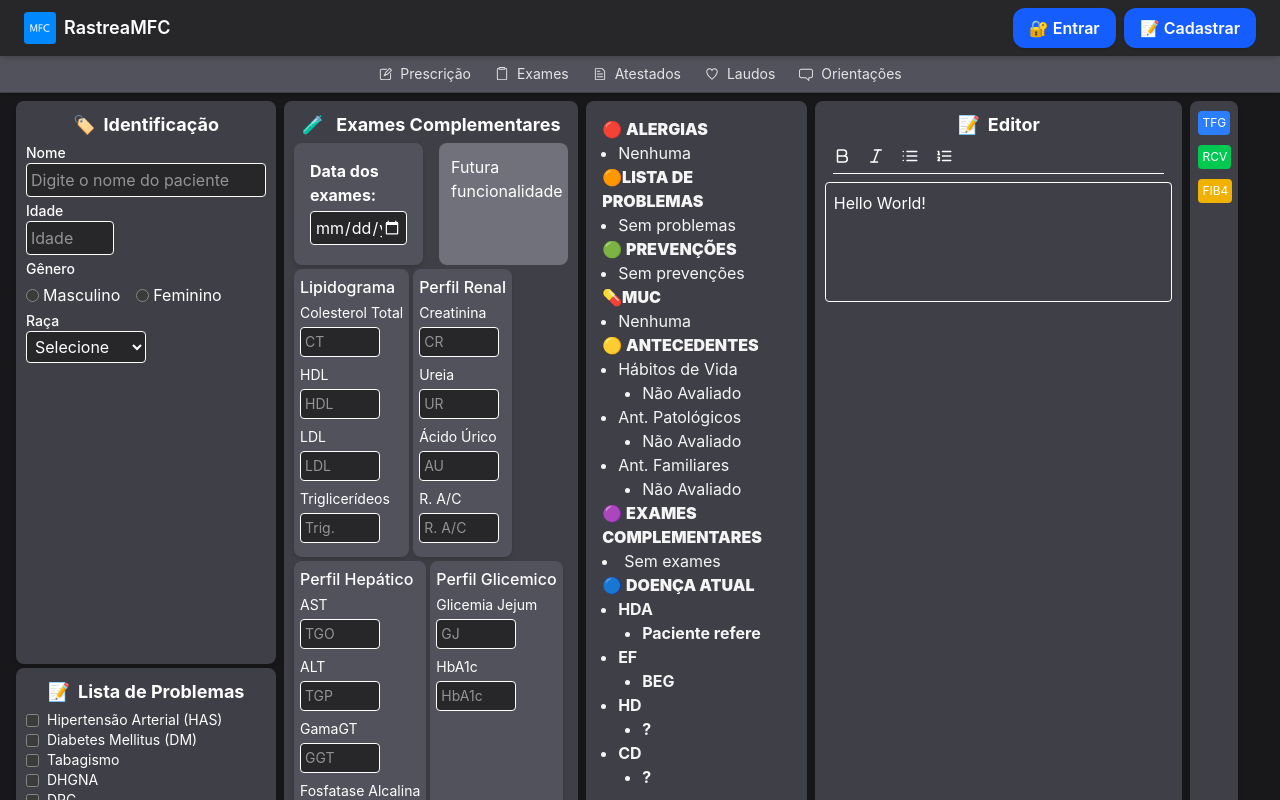
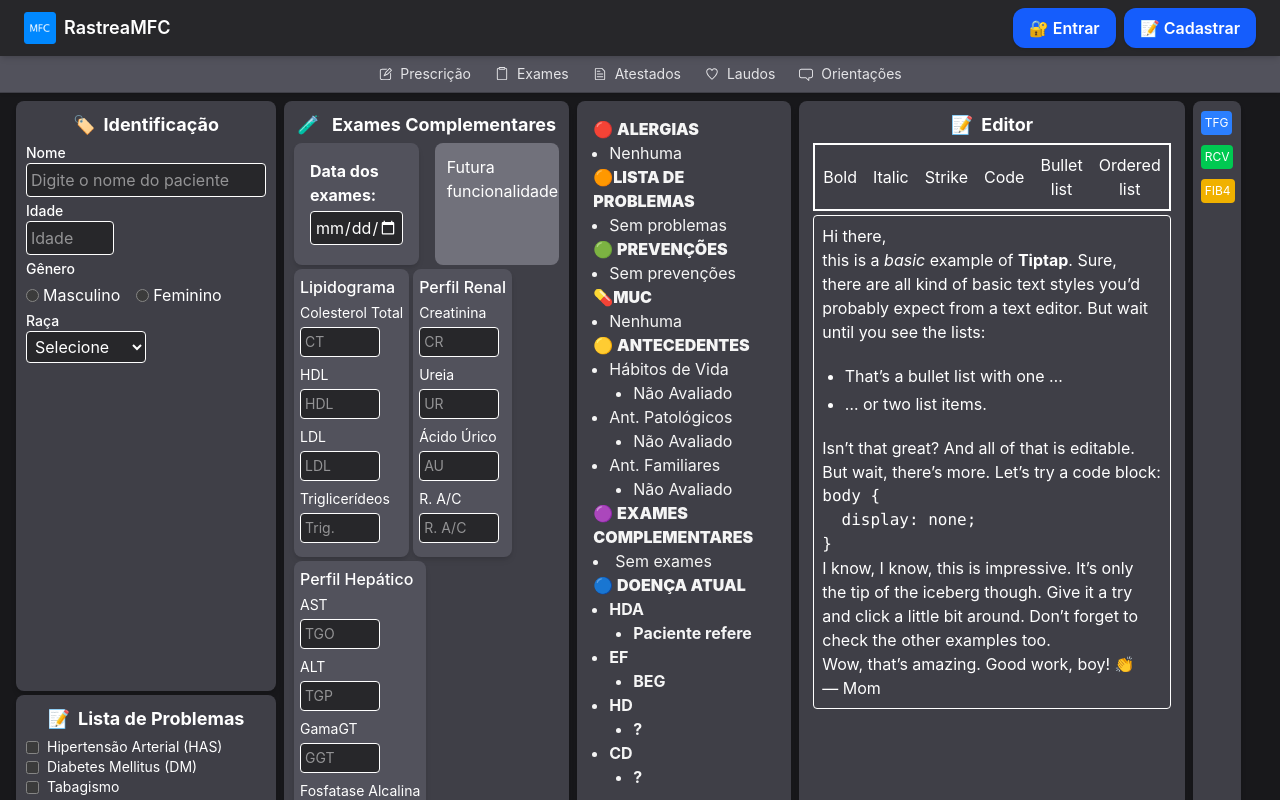
Before and after one commit to gabrielgcmr/RCV_PWA, a React (Vite) app in the folder frontend/: page / in a window 1280 px wide. Shown: the top 800 px of the page. Built offline with nearby package versions, Linux system fonts and the light colour scheme.

Commit message:
Add Tiptap editor components and dependencies; refactor allergies summary component

```diff
--- a/frontend/package.json
+++ b/frontend/package.json
@@ -11,8 +11,13 @@
     "preview": "vite preview"
   },
   "dependencies": {
+    "@heroicons/react": "^2.2.0",
     "@hookform/resolvers": "^5.0.1",
     "@tailwindcss/vite": "^4.0.17",
+    "@tiptap/extension-highlight": "^2.11.7",
+    "@tiptap/extension-link": "^2.11.7",
+    "@tiptap/extension-strike": "^2.11.7",
+    "@tiptap/extension-text-align": "^2.11.7",
     "@tiptap/pm": "^2.11.7",
     "@tiptap/react": "^2.11.7",
     "@tiptap/starter-kit": "^2.11.7",
--- a/frontend/src/components/contents/startPage/SummaryTextTopics/1-Allergies.tsx
+++ b/frontend/src/components/contents/startPage/SummaryTextTopics/1-Allergies.tsx
@@ -3,13 +3,13 @@ import { summaryTitle } from "./styles";
 // src/textTopics/Allergies.tsx
 export default function Allergies() {
   return (
-    <>
+    <div>
       <p className={summaryTitle}>
         🔴 <b>ALERGIAS</b>{" "}
       </p>
       <ul className="list-disc pl-4">
         <li>Nenhuma</li>
       </ul>
-    </>
+    </div>
   );
 }
--- /dev/null
+++ b/frontend/src/components/editors/Content.tsx
@@ -0,0 +1,30 @@
+export const content = `
+<h2>
+  Hi there,
+</h2>
+<p>
+  this is a <em>basic</em> example of <strong>Tiptap</strong>. Sure, there are all kind of basic text styles you’d probably expect from a text editor. But wait until you see the lists:
+</p>
+<ul>
+  <li>
+    That’s a bullet list with one …
+  </li>
+  <li>
+    … or two list items.
+  </li>
+</ul>
+<p>
+  Isn’t that great? And all of that is editable. But wait, there’s more. Let’s try a code block:
+</p>
+<pre><code class="language-css">body {
+  display: none;
+}</code></pre>
+<p>
+  I know, I know, this is impressive. It’s only the tip of the iceberg though. Give it a try and click a little bit around. Don’t forget to check the other examples too.
+</p>
+<blockquote>
+  Wow, that’s amazing. Good work, boy! 👏
+  <br />
+  — Mom
+</blockquote>
+`;
--- /dev/null
+++ b/frontend/src/components/editors/MenuBar.tsx
@@ -0,0 +1,160 @@
+import { useCurrentEditor } from "@tiptap/react";
+
+export const MenuBar = () => {
+  const { editor } = useCurrentEditor();
+
+  if (!editor) {
+    return null;
+  }
+
+  return (
+    <div className="control-group">
+      <div className="button-group">
+        <button
+          onClick={() => editor.chain().focus().toggleBold().run()}
+          disabled={!editor.can().chain().focus().toggleBold().run()}
+          className={editor.isActive("bold") ? "is-active" : ""}
+        >
+          Bold
+        </button>
+        <button
+          onClick={() => editor.chain().focus().toggleItalic().run()}
+          disabled={!editor.can().chain().focus().toggleItalic().run()}
+          className={editor.isActive("italic") ? "is-active" : ""}
+        >
+          Italic
+        </button>
+        <button
+          onClick={() => editor.chain().focus().toggleStrike().run()}
+          disabled={!editor.can().chain().focus().toggleStrike().run()}
+          className={editor.isActive("strike") ? "is-active" : ""}
+        >
+          Strike
+        </button>
+        <button
+          onClick={() => editor.chain().focus().toggleCode().run()}
+          disabled={!editor.can().chain().focus().toggleCode().run()}
+          className={editor.isActive("code") ? "is-active" : ""}
+        >
+          Code
+        </button>
+        <button onClick={() => editor.chain().focus().unsetAllMarks().run()}>
+          Clear marks
+        </button>
+        <button onClick={() => editor.chain().focus().clearNodes().run()}>
+          Clear nodes
+        </button>
+        <button
+          onClick={() => editor.chain().focus().setParagraph().run()}
+          className={editor.isActive("paragraph") ? "is-active" : ""}
+        >
+          Paragraph
+        </button>
+        <button
+          onClick={() =>
+            editor.chain().focus().toggleHeading({ level: 1 }).run()
+          }
+          className={
+            editor.isActive("heading", { level: 1 }) ? "is-active" : ""
+          }
+        >
+          H1
+        </button>
+        <button
+          onClick={() =>
+            editor.chain().focus().toggleHeading({ level: 2 }).run()
+          }
+          className={
+            editor.isActive("heading", { level: 2 }) ? "is-active" : ""
+          }
+        >
+          H2
+        </button>
+        <button
+          onClick={() =>
+            editor.chain().focus().toggleHeading({ level: 3 }).run()
+          }
+          className={
+            editor.isActive("heading", { level: 3 }) ? "is-active" : ""
+          }
+        >
+          H3
+        </button>
+        <button
+          onClick={() =>
+            editor.chain().focus().toggleHeading({ level: 4 }).run()
+          }
+          className={
+            editor.isActive("heading", { level: 4 }) ? "is-active" : ""
+          }
+        >
+          H4
+        </button>
+        <button
+          onClick={() =>
+            editor.chain().focus().toggleHeading({ level: 5 }).run()
+          }
+          className={
+            editor.isActive("heading", { level: 5 }) ? "is-active" : ""
+          }
+        >
+          H5
+        </button>
+        <button
+          onClick={() =>
+            editor.chain().focus().toggleHeading({ level: 6 }).run()
+          }
+          className={
+            editor.isActive("heading", { level: 6 }) ? "is-active" : ""
+          }
+        >
+          H6
+        </button>
+        <button
+          onClick={() => editor.chain().focus().toggleBulletList().run()}
+          className={editor.isActive("bulletList") ? "is-active" : ""}
+        >
+          Bullet list
+        </button>
+        <button
+          onClick={() => editor.chain().focus().toggleOrderedList().run()}
+          className={editor.isActive("orderedList") ? "is-active" : ""}
+        >
+          Ordered list
+        </button>
+        <button
+          onClick={() => editor.chain().focus().toggleCodeBlock().run()}
+          className={editor.isActive("codeBlock") ? "is-active" : ""}
+        >
+          Code block
+        </button>
+        <button
+          onClick={() => editor.chain().focus().toggleBlockquote().run()}
+          className={editor.isActive("blockquote") ? "is-active" : ""}
+        >
+          Blockquote
+        </button>
+        <button
+          onClick={() => editor.chain().focus().setHorizontalRule().run()}
+        >
+          Horizontal rule
+        </button>
+        <button onClick={() => editor.chain().focus().setHardBreak().run()}>
+          Hard break
+        </button>
+        <button
+          onClick={() => editor.chain().focus().undo().run()}
+          disabled={!editor.can().chain().focus().undo().run()}
+        >
+          Undo
+        </button>
+        <button
+          onClick={() => editor.chain().focus().redo().run()}
+          disabled={!editor.can().chain().focus().redo().run()}
+        >
+          Redo
+        </button>
+      </div>
+    </div>
+  );
+};
--- a/frontend/src/components/editors/TipTapEditor.tsx
+++ b/frontend/src/components/editors/TipTapEditor.tsx
@@ -1,13 +1,20 @@
-import { EditorContent, useEditor, BubbleMenu } from "@tiptap/react";
+import "./styles.css";
+import { EditorContent, useEditor } from "@tiptap/react";
 import StarterKit from "@tiptap/starter-kit";
 import Heading from "@tiptap/extension-heading";
 import Document from "@tiptap/extension-document";
 import ListItem from "@tiptap/extension-list-item";
 import Paragraph from "@tiptap/extension-paragraph";
+import Highlight from "@tiptap/extension-highlight";
+import TextAlign from "@tiptap/extension-text-align";
+import Text from "@tiptap/extension-text";
+import Bold from "@tiptap/extension-bold";
 import BulletList from "@tiptap/extension-bullet-list";
-import Text from "@tiptap/extension-text";
-import { Bold, Italic, List, ListOrdered } from "lucide-react";
 import SectionBase from "../common/form/SectionBase";
+import Strike from "@tiptap/extension-strike";
+import Link from "@tiptap/extension-link";
+import Italic from "@tiptap/extension-italic";
+import { content } from "./Content";
 
 const extensions = [
   StarterKit,
@@ -16,12 +23,20 @@ const extensions = [
   Text,
   BulletList,
   ListItem,
-  Heading.configure({
-    levels: [1, 2, 3],
+  Bold,
+  Italic,
+  Heading,
+  Strike,
+  Link.configure({
+    openOnClick: false,
+  }),
+  Highlight.configure({
+    multicolor: true,
+  }),
+  TextAlign.configure({
+    types: ["heading", "paragraph"],
   }),
 ];
-
-const content = "<p>Hello World!</p>";
 
 const Tiptap = () => {
   const editor = useEditor({
@@ -33,56 +48,53 @@ const Tiptap = () => {
 
   return (
     <SectionBase title="Editor" icon="📝">
-      <div className="flex gap-4 border-b pb-2 m-2">
+      <div className="flex gap-4 border-2 p-2 m-1">
         <button
           onClick={() => editor.chain().focus().toggleBold().run()}
-          className={editor.isActive("bold") ? "text-blue-300" : ""}
+          disabled={!editor.can().chain().focus().toggleBold().run()}
+          className={editor.isActive("bold") ? "is-active" : ""}
         >
-          <Bold size={18} />
+          Bold
         </button>
         <button
           onClick={() => editor.chain().focus().toggleItalic().run()}
-          className={editor.isActive("italic") ? "text-blue-300" : ""}
+          disabled={!editor.can().chain().focus().toggleItalic().run()}
+          className={editor.isActive("italic") ? "is-active" : ""}
         >
-          <Italic size={18} />
+          Italic
+        </button>
+        <button
+          onClick={() => editor.chain().focus().toggleStrike().run()}
+          disabled={!editor.can().chain().focus().toggleStrike().run()}
+          className={editor.isActive("strike") ? "is-active" : ""}
+        >
+          Strike
+        </button>
+        <button
+          onClick={() => editor.chain().focus().toggleCode().run()}
+          disabled={!editor.can().chain().focus().toggleCode().run()}
+          className={editor.isActive("code") ? "is-active" : ""}
+        >
+          Code
         </button>
         <button
           onClick={() => editor.chain().focus().toggleBulletList().run()}
-          className={editor.isActive("bulletList") ? "text-blue-300" : ""}
+          className={editor.isActive("bulletList") ? "is-active" : ""}
         >
-          <List size={18} />
+          Bullet list
         </button>
         <button
           onClick={() => editor.chain().focus().toggleOrderedList().run()}
-          className={editor.isActive("orderedList") ? "text-blue-300" : ""}
+          className={editor.isActive("orderedList") ? "is-active" : ""}
         >
-          <ListOrdered size={18} />
+          Ordered list
         </button>
       </div>
 
       <EditorContent
         editor={editor}
-        className="min-h-[120px] border p-2 rounded"
+        className=" tiptap min-h-40 border p-2 m-1 rounded"
       />
-
-      <BubbleMenu
-        editor={editor}
-        tippyOptions={{ duration: 100 }}
-        className="bg-white border shadow px-2 py-1 rounded"
-      >
-        <button
-          onClick={() => editor.chain().focus().toggleBold().run()}
-          className={editor.isActive("bold") ? "text-blue-600" : ""}
-        >
-          <Bold size={18} />
-        </button>
-        <button
-          onClick={() => editor.chain().focus().toggleItalic().run()}
-          className={editor.isActive("italic") ? "text-blue-600" : ""}
-        >
-          <Italic size={18} />
-        </button>
-      </BubbleMenu>
     </SectionBase>
   );
 };
--- /dev/null
+++ b/frontend/src/components/editors/ToolBar.tsx
@@ -0,0 +1,65 @@
+import {
+  BoldIcon,
+  ItalicIcon,
+  ListBulletIcon,
+  TrashIcon,
+  Bars3BottomLeftIcon,
+} from "@heroicons/react/24/outline";
+
+type Props = {
+  // eslint-disable-next-line @typescript-eslint/no-explicit-any
+  editor: any;
+};
+
+export default function MenuBar({ editor }: Props) {
+  if (!editor) return null;
+
+  const buttonClass = (isActive: boolean) =>
+    `p-2 rounded transition hover:bg-gray-200 ${isActive ? "bg-gray-300" : ""}`;
+
+  return (
+    <div className="flex gap-2 border border-gray-300 p-2 rounded-md shadow-sm bg-white">
+      <button
+        onClick={() => editor.chain().focus().toggleBold().run()}
+        className={buttonClass(editor.isActive("bold"))}
+        title="Negrito"
+      >
+        <BoldIcon className="h-5 w-5" />
+      </button>
+
+      <button
+        onClick={() => editor.chain().focus().toggleItalic().run()}
+        className={buttonClass(editor.isActive("italic"))}
+        title="Itálico"
+      >
+        <ItalicIcon className="h-5 w-5" />
+      </button>
+
+      <button
+        onClick={() => editor.chain().focus().toggleHeading({ level: 2 }).run()}
+        className={buttonClass(editor.isActive("heading", { level: 2 }))}
+        title="Título"
+      >
+        <Bars3BottomLeftIcon className="h-5 w-5" />
+      </button>
+
+      <button
+        onClick={() => editor.chain().focus().toggleBulletList().run()}
+        className={buttonClass(editor.isActive("bulletList"))}
+        title="Lista com marcadores"
+      >
+        <ListBulletIcon className="h-5 w-5" />
+      </button>
+
+      <button
+        onClick={() =>
+          editor.chain().focus().unsetAllMarks().clearNodes().run()
+        }
+        className="p-2 rounded hover:bg-red-100 text-red-600"
+        title="Remover formatação"
+      >
+        <TrashIcon className="h-5 w-5" />
+      </button>
+    </div>
+  );
+}
--- a/frontend/src/components/editors/styles.css
+++ b/frontend/src/components/editors/styles.css
@@ -1,91 +1,16 @@
-/* Basic editor styles */
-.tiptap {
-    :first-child {
+.tiptap > :first-child {
   margin-top: 0;
 }
 
 /* List styles */
-    ul,
-    ol {
+.tiptap ul,
+.tiptap ol {
   padding: 0 1rem;
   margin: 1.25rem 1rem 1.25rem 0.4rem;
+  list-style-type: disc; /* Forçar bullets */
+}
 
-      li p {
+.tiptap li p {
   margin-top: 0.25em;
   margin-bottom: 0.25em;
 }
-    }
-
-    /* Heading styles */
-    h1,
-    h2,
-    h3,
-    h4,
-    h5,
-    h6 {
-      line-height: 1.1;
-      margin-top: 2.5rem;
-      text-wrap: pretty;
-    }
-
-    h1,
-    h2 {
-      margin-top: 3.5rem;
-      margin-bottom: 1.5rem;
-    }
-
-    h1 {
-      font-size: 1.4rem;
-    }
-
-    h2 {
-      font-size: 1.2rem;
-    }
-
-    h3 {
-      font-size: 1.1rem;
-    }
-
-    h4,
-    h5,
-    h6 {
-      font-size: 1rem;
-    }
-
-    /* Code and preformatted text styles */
-    code {
-      background-color: var(--purple-light);
-      border-radius: 0.4rem;
-      color: var(--black);
-      font-size: 0.85rem;
-      padding: 0.25em 0.3em;
-    }
-
-    pre {
-      background: var(--black);
-      border-radius: 0.5rem;
-      color: var(--white);
-      font-family: 'JetBrainsMono', monospace;
-      margin: 1.5rem 0;
-      padding: 0.75rem 1rem;
-
-      code {
-        background: none;
-        color: inherit;
-        font-size: 0.8rem;
-        padding: 0;
-      }
-    }
-
-    blockquote {
-      border-left: 3px solid var(--gray-3);
-      margin: 1.5rem 0;
-      padding-left: 1rem;
-    }
-
-    hr {
-      border: none;
-      border-top: 1px solid var(--gray-2);
-      margin: 2rem 0;
-    }
-  }
```
Also changed, not shown: 1 other file (tests, documents, lock files or other folders). Lines whose indentation alone changed are shown as unchanged.
